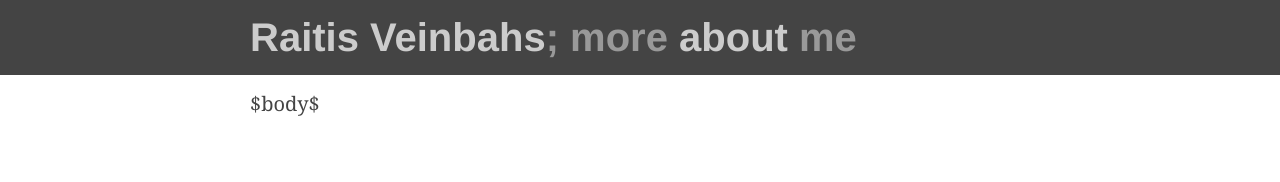
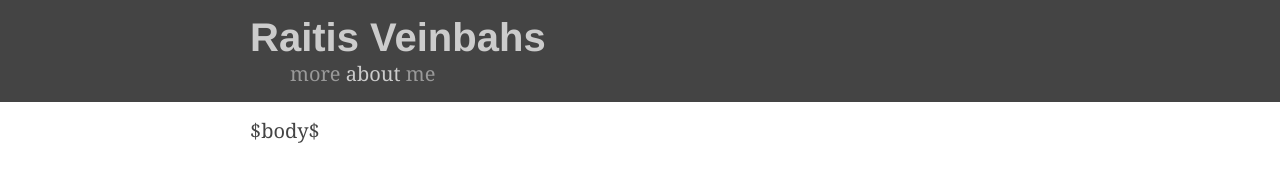
Before and after one commit to siers/blog, a plain HTML site: page templates/default.html in a window 1280 px wide. Drawn offline with nearby package versions, Linux system fonts and the light colour scheme.

Commit message:
Add a more menu items; use ids instead of classes where appropriate.

```diff
--- a/css/style.css
+++ b/css/style.css
@@ -4,17 +4,19 @@ html, button, input, select, textarea { color: #222; }
 body { font: 20px georgia; margin: 0; }
 a    { color: #3e0078; font-style: italic; text-decoration: none; }
 
-.body        { color: #444; }
-.body, .head { max-width: 39em; margin: auto; padding: 15px 0; }
+#body       { color: #444; }
+#body, menu { max-width: 39em; margin: auto; padding: 15px 0; }
+#blackline  { background: #444; }
 
-.top         { color: #999; background: #444; }
-.top a       { color: #ccc; font-style: normal; }
-.head > span { font: bold 40px 'Helvetica'; }
+menu            { color: #999; }
+menu a          { color: #ccc; font-style: normal; }
+menu menuitem   { display: inline-block; margin-left: 2em; }
+#home           { display: block; margin-left: 0; font: bold 40px 'Helvetica'; display: block; }
 
-.index a { font-style: normal; color: #999; }
-.index ul { margin: 2em 0 0; padding: 0; }
-.index li { margin: 0 0 1em; padding: 0; list-style: none; font-family: 'Monospace'; position: relative; }
-.index li:hover:before {
+#index a { font-style: normal; color: #999; }
+#index ul { margin: 2em 0 0; padding: 0; }
+#index li { margin: 0 0 1em; padding: 0; list-style: none; font-family: 'Monospace'; position: relative; }
+#index li:hover:before {
     margin-left: -1em;
     content: "§";
     position: absolute;
--- a/templates/default.html
+++ b/templates/default.html
@@ -7,16 +7,15 @@
         <title>$title$ - raitis.veinbahs.lv</title>
         <link href='/css/normalize.css' rel='stylesheet' />
         <link href='/css/style.css' rel='stylesheet' />
-        <script src='//ajax.googleapis.com/ajax/libs/jquery/1/jquery.min.js' type='text/javascript'></script>
-        <script src='/js/uninteresting.js' type='text/javascript'></script>
     </head>
     <body>
-        <div class='top'>
-            <div class='head'><span>
-                <a href='/'>Raitis Veinbahs</a>; more <a href='/about.html'>about</a> me
-            </span></div>
+        <div id='blackline'>
+            <menu>
+                <menuitem id='home'><a href='/'>Raitis Veinbahs</a></menuitem>
+                <menuitem>more <a href='/about.html'>about</a> me</menuitem>
+            </menu>
         </div>
-        <div class='body'>
+        <div id='body'>
             $body$
         </div>
     </body>
```
Also changed, not shown: templates/post-list.html (+1 -1 lines).
